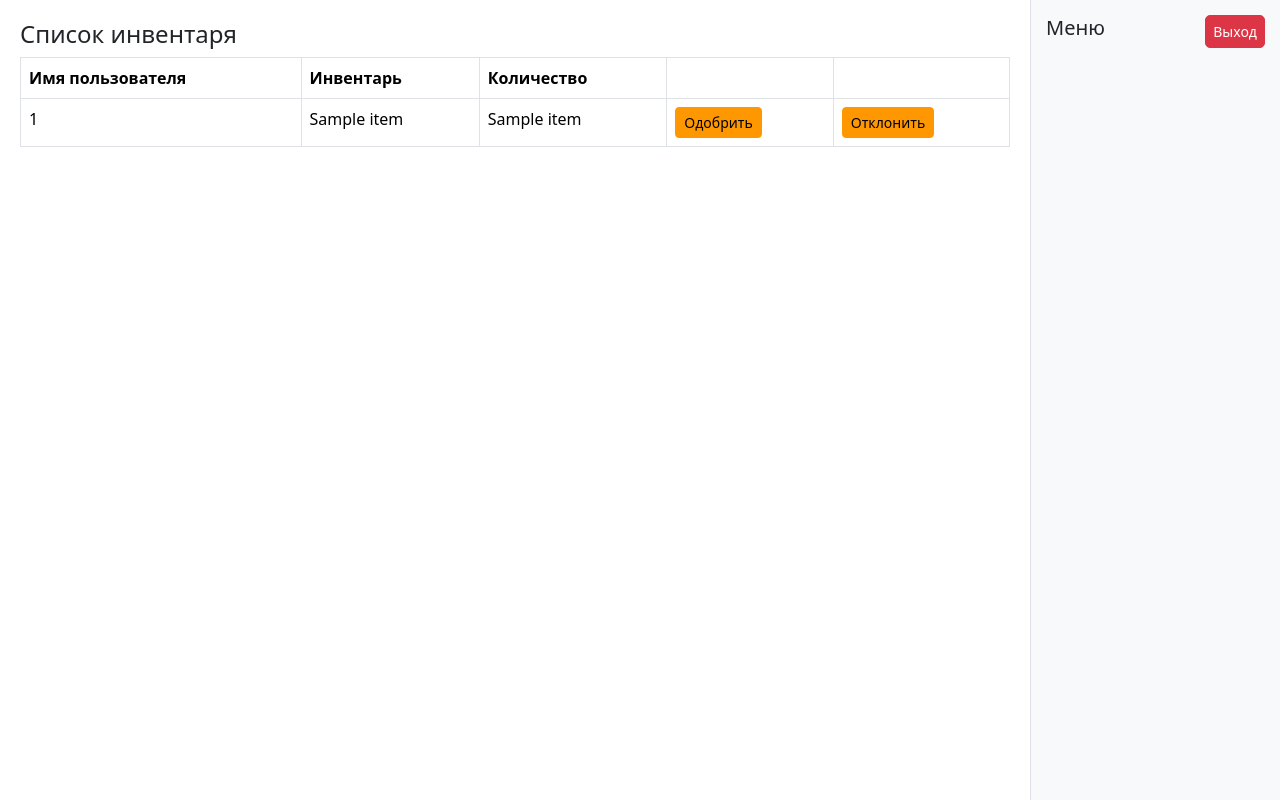
After one commit to MikhailNagibin/secret_project, a Flask app: template templates/inventory_templates/application.html in a window 1280 px wide. The commit adds this page. Run offline with Flask 3, Linux system fonts and the light colour scheme; the template is opened without the code that fills it: most values are stand-ins (such as "Sample title", 1, 10 or a date in 2020); parts of the project's set-up code (start-up, migrations or seed data) failed here and were passed over.

Commit message:
add application

```diff
--- /dev/null
+++ b/templates/inventory_templates/application.html
@@ -0,0 +1,32 @@
+{% extends "inventory_templates/base_inventory.html" %}
+
+{% block content %}
+<h4>Список инвентаря</h4>
+<table class="table table-bordered">
+    <thead>
+        <tr>
+            <th>Имя пользователя</th>
+            <th>Инвентарь</th>
+            <th>Количество</th>
+            <th></th>
+            <th></th>
+        </tr>
+    </thead>
+    <tbody>
+        {% for item in inventory_items %}
+        <tr>
+            <td>{{ item[0] }}</td>
+            <td>{{ item[1] }}</td>
+            <td>{{ item[2] }}</td>
+            <td>
+                <a href="/application/True/{{ loop.index }}" class="btn btn-warning btn-sm">Одобрить</a>
+            </td>
+            <td>
+                <a href="/application/False/{{ loop.index }}" class="btn btn-warning btn-sm">Отклонить</a>
+            </td>
+        </tr>
+
+        {% endfor %}
+    </tbody>
+</table>
+{% endblock %}
--- a/templates/inventory_templates/base_inventory.html
+++ b/templates/inventory_templates/base_inventory.html
@@ -23,7 +23,7 @@
             <a href="/inventory_assign" class="{% if active_page == 'inventory_assign' %}active{% endif %}">Закрепление за пользователями</a>
             <a href="/purchases" class="{% if active_page == 'purchases' %}active{% endif %}">План закупок</a>
             <a href="/create_report" class="{% if active_page == 'create_report' %}active{% endif %}">Отчеты</a>
-            <a href="/sdsd" class="{% if active_page == 'sddss' %}active{% endif %}">Заявки</a>
+            <a href="/application" class="{% if active_page == 'application' %}active{% endif %}">Заявки</a>
         {% elif user_role == 'Пользователь' %}
             <a href="inventory_see" class="{% if active_page == 'inventory_see' %}active{% endif %}">Просмотр инвентаря</a>
             <a href="inventory_request" class="{% if active_page == 'inventory_request' %}active{% endif %}">Запросы на инвентарь</a>
```
